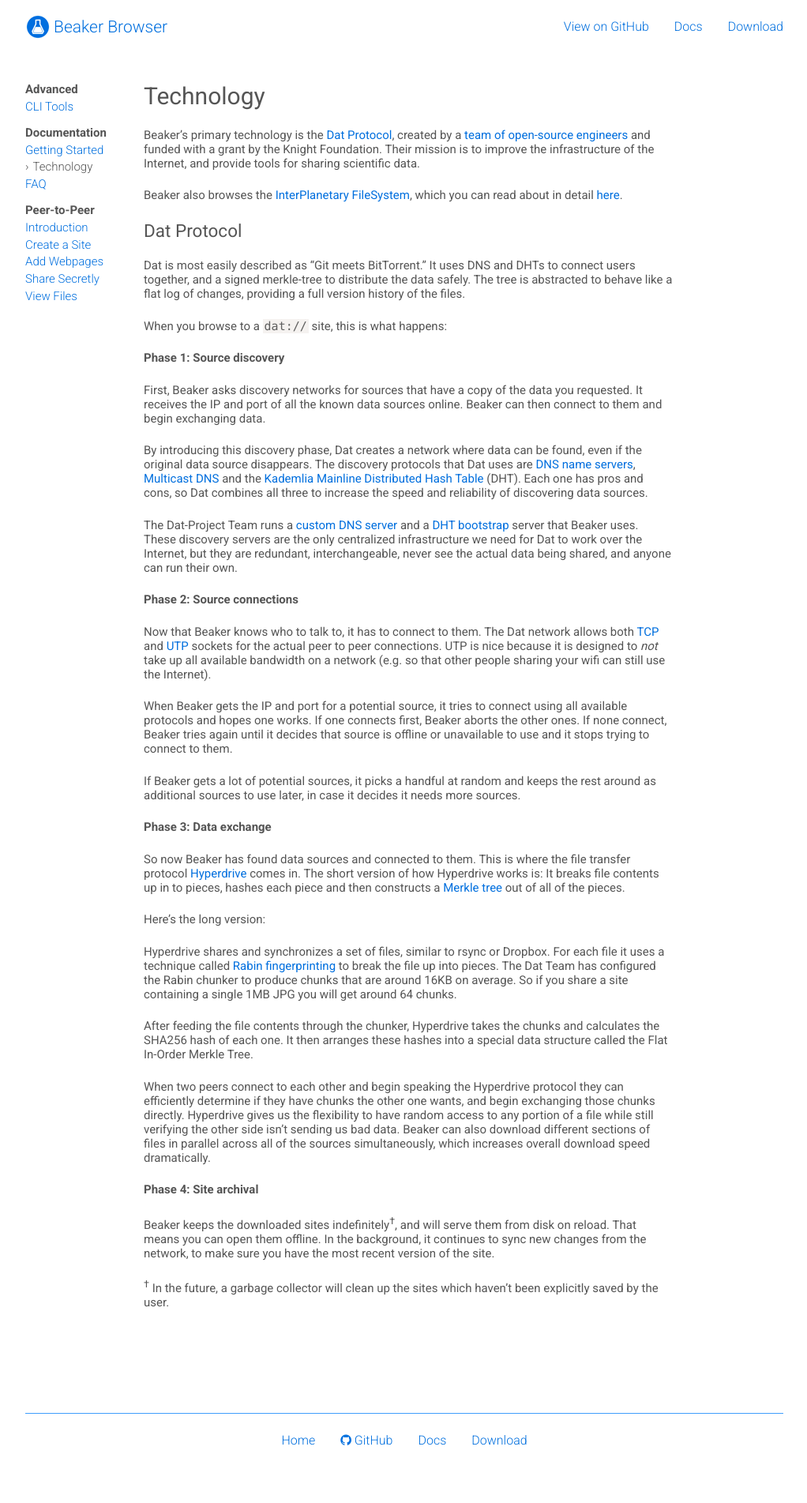
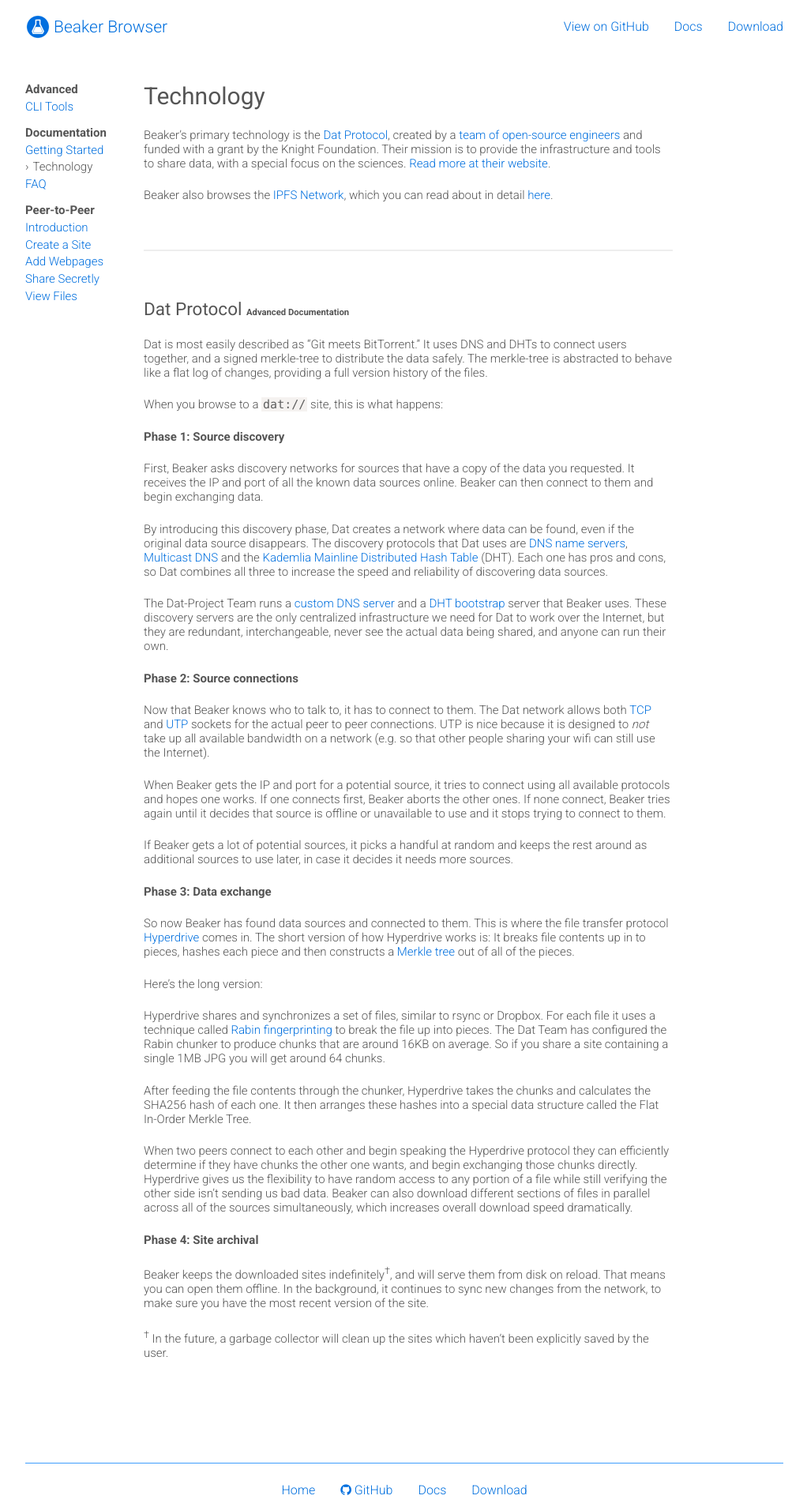
Before and after one commit to beakerbrowser/beakerbrowser.com, a Jekyll site: the page built from _docs/technology.md, in a window 1280 px wide. Shown: the whole page at 79% size, without its empty margins (128-1150 px from the left). Built offline with Jekyll 4.4.1, drawn with Linux system fonts in a browser that asks for light colours; before the commit the page ends 1840 px from its top, so only the background shows below that.

Commit message:
add /docs/p2p/introduction.html and tweak /docs/technology.html

```diff
--- a/_docs/technology.md
+++ b/_docs/technology.md
@@ -5,15 +5,18 @@
 ---
 
 Beaker's primary technology is the [Dat Protocol](http://dat-data.com), created by a [team of open-source engineers](http://dat-data.com/team) and funded with a grant by the Knight Foundation.
-Their mission is to improve the infrastructure of the Internet, and provide tools for sharing scientific data.
+Their mission is to provide the infrastructure and tools to share data, with a special focus on the sciences.
+[Read more at their website](http://dat-data.com).
 
-Beaker also browses the [InterPlanetary FileSystem](https://ipfs.io), which you can read about in detail [here](https://github.com/ipfs/specs/tree/master/architecture).
+Beaker also browses the [IPFS Network](https://ipfs.io), which you can read about in detail [here](https://github.com/ipfs/specs/tree/master/architecture).
 
-### Dat Protocol
+<hr>
+
+<h3>Dat Protocol <small>Advanced Documentation</small></h3>
 
 Dat is most easily described as "Git meets BitTorrent."
 It uses DNS and DHTs to connect users together, and a signed merkle-tree to distribute the data safely.
-The tree is abstracted to behave like a flat log of changes, providing a full version history of the files.
+The merkle-tree is abstracted to behave like a flat log of changes, providing a full version history of the files.
 
 When you browse to a `dat://` site, this is what happens:
 
--- a/css/main.scss
+++ b/css/main.scss
@@ -145,12 +145,20 @@
 
     h2, h3, h4, p {
       margin: 22.5px 0;
-      font-weight: normal;
     }
-    h2 { font-size: 2em; }
-    h3 { font-size: 1.5em; }
+    li {
+      margin: 0 0 1em;
+    }
+    ol, ul {
+    }
+    h2 { font-size: 2em; font-weight: normal; }
+    h3 { font-size: 1.5em; font-weight: normal; }
     h2:first-child {
       margin-top: 0;
+    }
+    h3 small {
+      font-size: 0.5em;
+      font-weight: bold;
     }
   }
 }
--- a/index.html
+++ b/index.html
@@ -48,7 +48,7 @@
     <h3>New Protocols</h3>
     <img class="bordered" src="/img/screenshot2.png">
     <div class="desc">
-      <p><strong>"Git meets BitTorrent."</strong> <a href="https://github.com/datproject/docs/blob/master/docs/hyperdrive_spec.md">The Hyperdrive protocol</a> shares signed, versioned files on a peer-to-peer network.</p>
+      <p><strong>"Git meets BitTorrent."</strong> <a href="/docs/technology.html">The Dat Protocol</a> shares signed, versioned files on a peer-to-peer network.</p>
 
       <p>Fork directly from the browser. Host from home, or push to a public peer. It browses just like HTTP, and you only seed the sites you choose to seed.</p>
 
```
Also changed, not shown: _docs/p2p/introduction.md (+7 -1 lines).
